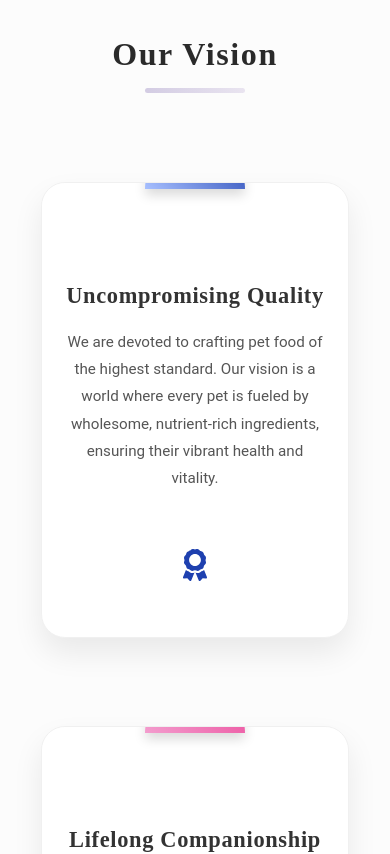
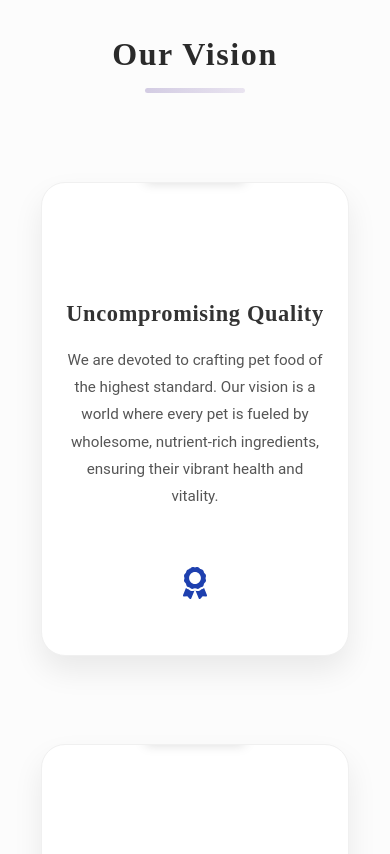
Before and after one commit to woofspet/wruufs-frontend, a React (Vite) app: page /about in a window 390 px wide. Shown: the part 4820-5674 px from the top of the page. Built offline with nearby package versions, Linux system fonts and the light colour scheme.

Commit message:
minor fixes

```diff
--- a/src/components/Footer.tsx
+++ b/src/components/Footer.tsx
@@ -101,8 +101,14 @@ const Footer = () => {
       <div className="footer-bottom">
         <p>
           © {new Date().getFullYear()} All Rights Reserved.{" "}
-          <Link to="/terms-of-use">Terms Of Use</Link> and{" "}
-          <Link to="/privacy-policy">Privacy Policy</Link>
+          <Link to="/terms-of-use"
+            onClick={() =>
+              window.scrollTo({ top: 0, left: 0, behavior: "smooth" })
+            }>Terms Of Use</Link> and{" "}
+          <Link to="/privacy-policy"
+            onClick={() =>
+               window.scrollTo({ top: 0, left: 0, behavior: "smooth" })
+             }>Privacy Policy</Link>
         </p>
 
         <div className="footer-social">
--- a/src/pages/About.css
+++ b/src/pages/About.css
@@ -1,4 +1,4 @@
-/* All CSS from your original file, with the new .vision-section styles added */ /* Banner wrapper: full width & height */
+/* Banner wrapper: full width & height */
 .about-banner {
   position: relative;
   width: 100%;
@@ -426,7 +426,7 @@ body {
   width: 100%;
   max-width: 380px;
   text-align: center;
-  position: relative;
+  /* Removed position: relative; to fix mobile view */
   padding-bottom: 2.5rem;
   margin-top: 4rem;
   min-height: 420px;
@@ -438,10 +438,7 @@ body {
   border: 1px solid #f0f0f0;
 }
 .card-header {
-  position: absolute;
-  top: -3.5rem;
-  left: 50%;
-  transform: translateX(-50%);
+  /* No longer absolutely positioned */
   width: 120px;
   height: 60px;
   border-top-left-radius: 60px;
@@ -452,6 +449,8 @@ body {
   align-items: center;
   z-index: 2;
   box-shadow: 0 6px 12px rgba(0, 0, 0, 0.15);
+  margin-top: -3.5rem;
+  margin-bottom: 1.5rem;
 }
 .card-content {
   background-color: #fff;
--- a/src/pages/Login.tsx
+++ b/src/pages/Login.tsx
@@ -1,6 +1,7 @@
 import React, { useState } from "react";
 import { Link } from "react-router-dom";
-import "./Login.css"; // 👈 Import external CSS
+import "./Login.css"; //
+import ScrollToTopButton from "../components/ScrollToTopButton";
 
 const Login: React.FC = () => {
   const [email, setEmail] = useState("");
@@ -59,6 +60,7 @@ const Login: React.FC = () => {
           </Link>
         </p>
       </div>
+      <ScrollToTopButton />
     </div>
   );
 };
--- a/src/pages/PrivacyPolicy.css
+++ b/src/pages/PrivacyPolicy.css
@@ -1,6 +1,6 @@
 /* Container */
 .privacy-container {
-  max-width: 1000px;
+  max-width: 900px;
   margin: 0 auto;
   padding: 8rem 1.5rem;
 }
@@ -61,10 +61,11 @@
   margin-bottom: 0.5rem;
 }
 
-/* ✅ Mobile Responsiveness */
+/*  Mobile Responsiveness */
 @media (max-width: 768px) {
   .privacy-container {
-    padding: 5rem 1rem; /* reduce vertical padding */
+    margin-top: 2rem;
+    padding: 6rem 1rem; /* reduce vertical padding */
   }
 
   .privacy-heading {
--- a/src/pages/PrivacyPolicy.tsx
+++ b/src/pages/PrivacyPolicy.tsx
@@ -1,5 +1,6 @@
 import React from "react";
-import "./PrivacyPolicy.css"; // Import external CSS
+import "./PrivacyPolicy.css";
+import ScrollToTopButton from "../components/ScrollToTopButton";
 
 const PrivacyPolicy: React.FC = () => {
   return (
@@ -126,6 +127,7 @@ const PrivacyPolicy: React.FC = () => {
           </ul>
         </Section>
       </div>
+      <ScrollToTopButton />
     </div>
   );
 };
--- a/src/pages/Signup.tsx
+++ b/src/pages/Signup.tsx
@@ -1,6 +1,7 @@
 import React, { useState } from "react";
 import { Link } from "react-router-dom";
 import "./Signup.css";
+import ScrollToTopButton from "../components/ScrollToTopButton";
 
 const Signup: React.FC = () => {
   const [name, setName] = useState("");
@@ -75,6 +76,7 @@ const Signup: React.FC = () => {
           </Link>
         </p>
       </div>
+      <ScrollToTopButton />
     </div>
   );
 };
--- a/src/pages/TermsOfUse.css
+++ b/src/pages/TermsOfUse.css
@@ -62,9 +62,10 @@
   color: #374151;
 }
 
-/* 🔹 Responsive Styles */
+/*  Responsive Styles */
 @media (max-width: 1024px) {
   .terms-container {
+    margin-top: 2rem;
     padding: 6rem 1.25rem;
   }
 
```
